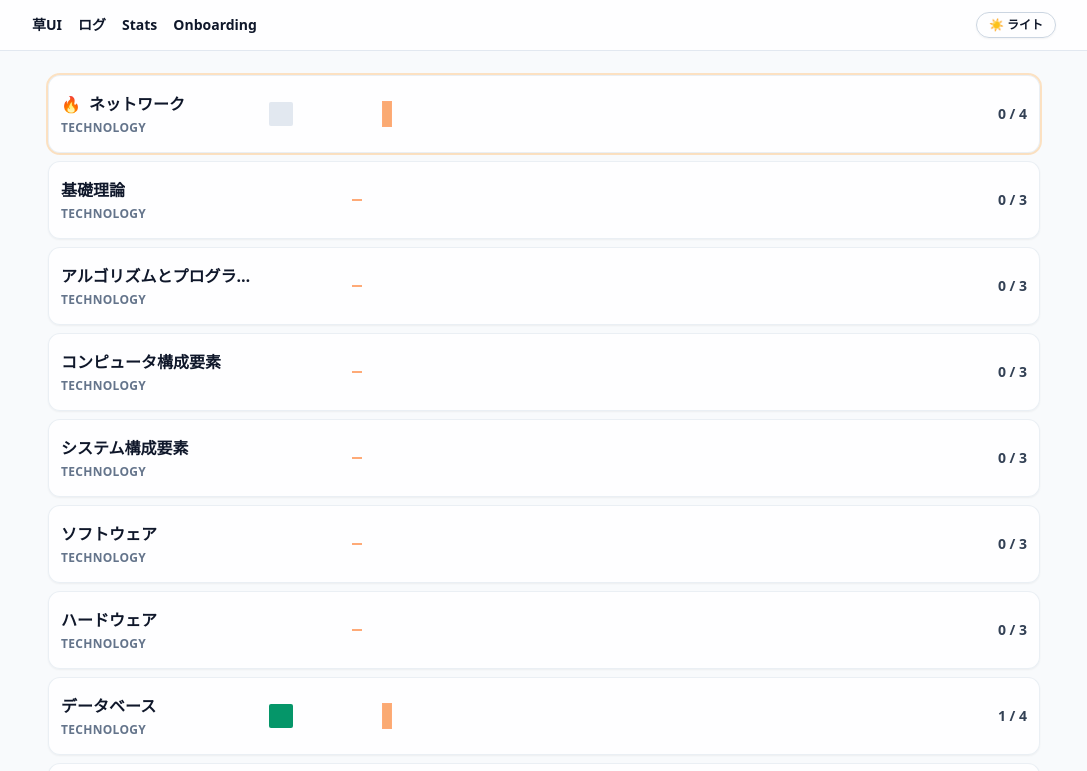
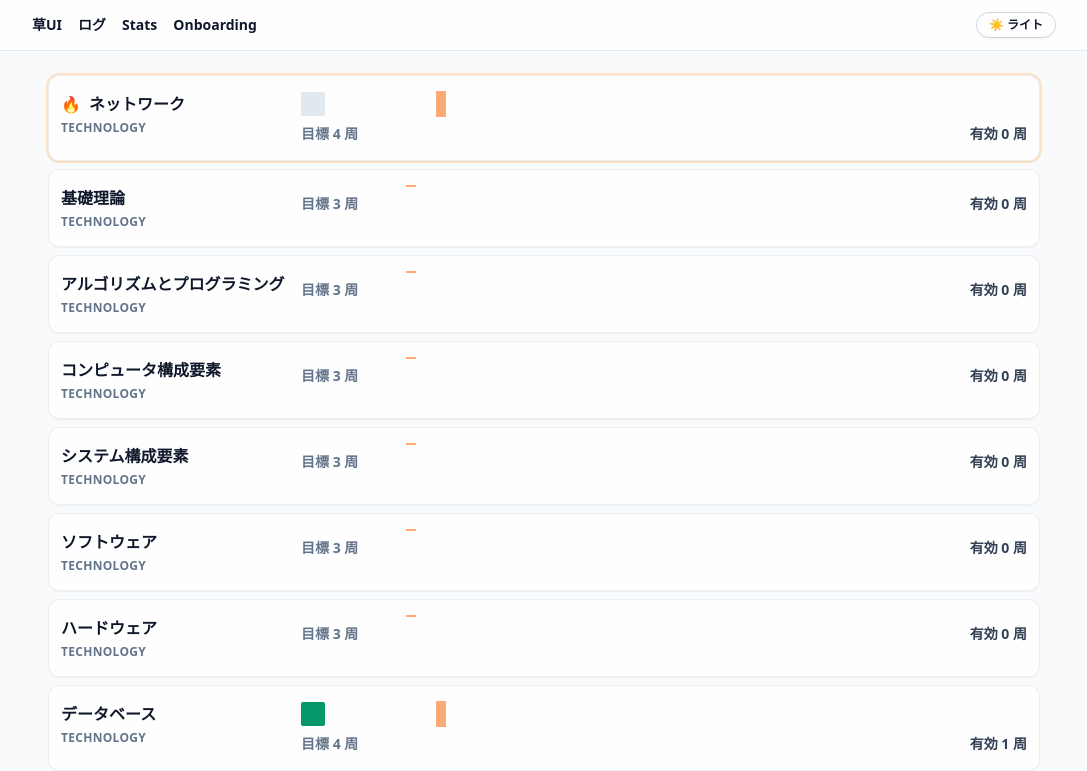
Before and after one commit to Hiro-Chiba/ap-grass-tracker, a Next.js app: page /grid in a window 1280 px wide. Shown: the top 771 px of the page, without its empty margins (96-1183 px from the left). Built offline with nearby package versions, Linux system fonts and the light colour scheme.

Commit message:
草UIのモバイルレイアウトを調整

```diff
--- a/components/grass/SubjectRow.tsx
+++ b/components/grass/SubjectRow.tsx
@@ -19,17 +19,17 @@ const sortByDate = (cycles: StudyCycle[]) =>
 export default function SubjectRow({ subject, cycles, status, isPriority }: SubjectRowProps) {
   const target = getTargetForSubject(subject);
   const orderedCycles = sortByDate(cycles);
-  const minWidth = Math.max(orderedCycles.length, target) * SLOT_WIDTH + SQUARE_SIZE;
+  const trackWidth = target * SLOT_WIDTH + SQUARE_SIZE;
 
   const rowClassName = clsx(
-    "flex items-center gap-4 rounded-xl border border-slate-200/70 bg-white/80 px-3 py-4 shadow-sm dark:border-slate-800/60 dark:bg-slate-900/70",
+    "flex flex-col gap-3 rounded-xl border border-slate-200/70 bg-white/80 px-3 py-4 shadow-sm sm:gap-4 dark:border-slate-800/60 dark:bg-slate-900/70 md:flex-row md:items-start",
     isPriority && "outline outline-2 outline-orange-200/70 dark:outline-orange-400/40"
   );
 
   return (
     <div className={rowClassName}>
-      <div className="flex w-48 flex-col gap-1 text-slate-900 dark:text-white">
-        <div className="flex items-center gap-2 text-base font-semibold">
+      <div className="flex w-full flex-col gap-1 text-slate-900 dark:text-white md:w-56">
+        <div className="flex items-center gap-2 text-base font-semibold leading-6">
           {isPriority ? <span aria-hidden>🔥</span> : null}
           <span className="truncate">{subject.name}</span>
         </div>
@@ -37,15 +37,22 @@ export default function SubjectRow({ subject, cycles, status, isPriority }: Subj
           {subject.category}
         </span>
       </div>
-      <div className="relative flex items-center gap-1" style={{ minWidth }} aria-label={`${subject.name} の進捗`}>
-        <TargetLine position={target} />
-        {orderedCycles.map((cycle) => (
-          <Square key={cycle.id} accuracy={cycle.accuracy} />
-        ))}
+      <div className="flex w-full flex-col gap-2 md:flex-1">
+        <div
+          className="relative flex items-center gap-1 overflow-visible"
+          style={{ width: trackWidth }}
+          aria-label={`${subject.name} の進捗`}
+        >
+          <TargetLine position={target} alignToEnd />
+          {orderedCycles.map((cycle) => (
+            <Square key={cycle.id} accuracy={cycle.accuracy} />
+          ))}
+        </div>
+        <div className="flex items-center justify-between text-xs font-semibold text-slate-700 dark:text-slate-200 md:text-sm">
+          <span className="text-slate-500 dark:text-slate-400">目標 {target} 周</span>
+          <span>有効 {status?.effectiveCount ?? 0} 周</span>
+        </div>
       </div>
-      <div className="ml-auto text-sm font-semibold text-slate-700 dark:text-slate-200">{`${
-        status?.effectiveCount ?? 0
-      } / ${target}`}</div>
     </div>
   );
 }
--- a/components/grass/TargetLine.tsx
+++ b/components/grass/TargetLine.tsx
@@ -1,10 +1,13 @@
 import { SLOT_WIDTH, SQUARE_GAP } from "./Square";
 
-export default function TargetLine({ position }: { position: number }) {
+export default function TargetLine({ position, alignToEnd = false }: { position: number; alignToEnd?: boolean }) {
   const offset = Math.max(position * SLOT_WIDTH - SQUARE_GAP, 0);
 
   return (
-    <div className="pointer-events-none absolute inset-y-0" style={{ left: `${offset}px` }}>
+    <div
+      className="pointer-events-none absolute inset-y-0"
+      style={alignToEnd ? { right: 0 } : { left: `${offset}px` }}
+    >
       <span
         className="block h-full w-[8px] bg-orange-500/60 shadow-[0_0_0_1px_rgba(255,115,29,0.6)]"
         aria-label={`目標周回 ${position}`}
```
Also changed, not shown: 1 other file (tests, documents, lock files or other folders).
